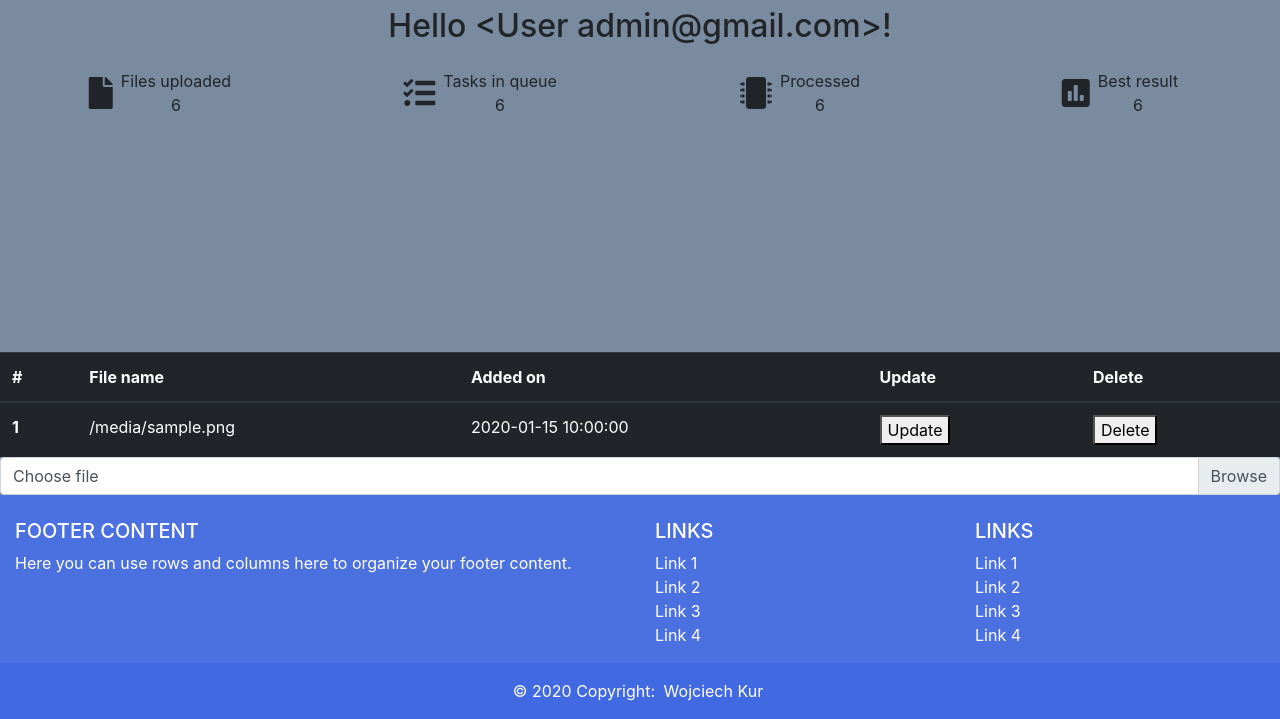
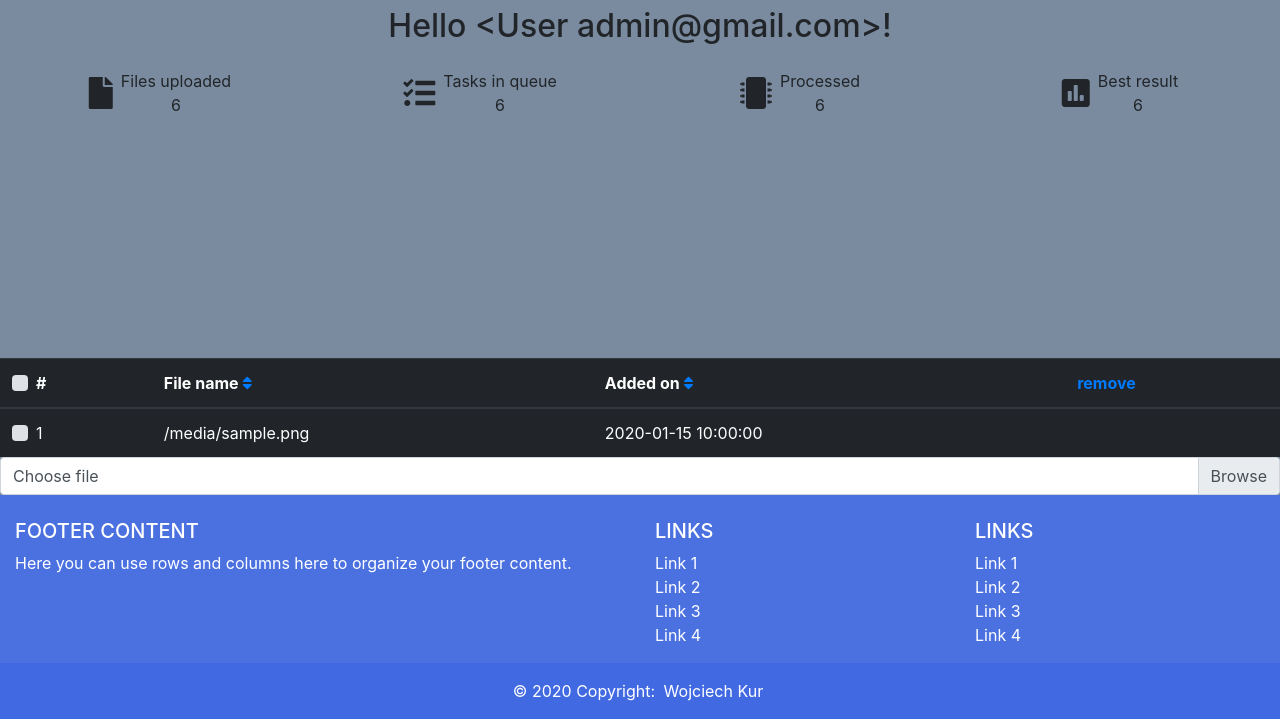
Before and after one commit to kuras120/FlaskApis, a Flask app: template templates/userPanel.html in a window 1280 px wide. Shown: the part 81-800 px from the top of the page. Run offline with Flask 2, Linux system fonts and the light colour scheme; data comes from the database, SQL or seed files in the repository; tables that the repository leaves empty hold one stand-in row (values such as "Sample post"); the template is opened without the code that fills it: values that come from a table or form of the project are taken from there, most other values are stand-ins (such as "Sample title", 1, 10 or a date in 2020); parts of the project's set-up code (start-up, migrations or seed data) failed here and were passed over; some libraries are stand-ins or nearby versions.

Commit message:
Responsive table

```diff
--- a/Config.py
+++ b/Config.py
@@ -9,11 +9,13 @@ from DAL.UserDAO import UserDAO
 
 from Controllers.HomeController import home_controller
 from Controllers.UserController import user_controller
+from Controllers.OperationController import operation_controller
 
 
 def bind_blueprints(app):
     app.register_blueprint(home_controller, url_prefix='/')
-    app.register_blueprint(user_controller, url_prefix='/')
+    app.register_blueprint(user_controller, url_prefix='/account')
+    app.register_blueprint(operation_controller, url_prefix='/account')
 
 
 def init_env():
--- a/Controllers/__init__.py
+++ b/Controllers/__init__.py
@@ -2,3 +2,4 @@ from flask import Blueprint
 
 home_controller = Blueprint('home_controller', __name__)
 user_controller = Blueprint('user_controller', __name__)
+operation_controller = Blueprint('operation_controller', __name__)
--- /dev/null
+++ b/static/javascript/jquery.sortElements.js
@@ -0,0 +1,69 @@
+/**
+ * jQuery.fn.sortElements
+ * --------------
+ * @author James Padolsey (http://james.padolsey.com)
+ * @version 0.11
+ * @updated 18-MAR-2010
+ * --------------
+ * @param Function comparator:
+ *   Exactly the same behaviour as [1,2,3].sort(comparator)
+ *
+ * @param Function getSortable
+ *   A function that should return the element that is
+ *   to be sorted. The comparator will run on the
+ *   current collection, but you may want the actual
+ *   resulting sort to occur on a parent or another
+ *   associated element.
+ *
+ *   E.g. $('td').sortElements(comparator, function(){
+ *      return this.parentNode;
+ *   })
+ *
+ *   The <td>'s parent (<tr>) will be sorted instead
+ *   of the <td> itself.
+ */
+jQuery.fn.sortElements = (function(){
+
+    var sort = [].sort;
+
+    return function(comparator, getSortable) {
+
+        getSortable = getSortable || function(){return this;};
+
+        var placements = this.map(function(){
+
+            var sortElement = getSortable.call(this),
+                parentNode = sortElement.parentNode,
+
+                // Since the element itself will change position, we have
+                // to have some way of storing it's original position in
+                // the DOM. The easiest way is to have a 'flag' node:
+                nextSibling = parentNode.insertBefore(
+                    document.createTextNode(''),
+                    sortElement.nextSibling
+                );
+
+            return function() {
+
+                if (parentNode === this) {
+                    throw new Error(
+                        "You can't sort elements if any one is a descendant of another."
+                    );
+                }
+
+                // Insert before flag:
+                parentNode.insertBefore(this, nextSibling);
+                // Remove flag:
+                parentNode.removeChild(nextSibling);
+
+            };
+
+        });
+
+        return sort.call(this, comparator).each(function(i){
+            placements[i].call(getSortable.call(this));
+        });
+
+    };
+
+})();
--- a/templates/shared/base.html
+++ b/templates/shared/base.html
@@ -17,11 +17,11 @@
     </head>
     <body class="d-flex flex-column">
         <!-- Modal -->
-        <div class="modal fade" id="loginModal" tabindex="-1" role="dialog" aria-labelledby="loginModalTitle" aria-hidden="true">
+        <div class="modal fade" id="login-modal" tabindex="-1" role="dialog" aria-labelledby="login-modal-title" aria-hidden="true">
             <div class="modal-dialog modal-dialog-centered" role="document">
                 <div class="modal-content">
                     <div class="modal-header">
-                        <h5 class="modal-title" id="loginModalTitle">LOG IN</h5>
+                        <h5 class="modal-title" id="login-modal-title">LOG IN</h5>
                         <button type="button" class="close" data-dismiss="modal" aria-label="Close">
                         <span aria-hidden="true">&times;</span>
                         </button>
@@ -38,8 +38,8 @@
                                 <input type="password" name="password" class="form-control" id="password" placeholder="Password" required>
                             </div>
                             <div class="form-group form-check">
-                                <input type="checkbox" class="form-check-input" id="rememberMe">
-                                <label class="form-check-label" for="rememberMe">Remember me</label>
+                                <input type="checkbox" class="form-check-input" id="remember-me">
+                                <label class="form-check-label" for="remember-me">Remember me</label>
                             </div>
                         </div>
                         <div class="modal-footer">
@@ -61,18 +61,18 @@
                 <button class="navbar-toggler" type="button" data-toggle="collapse" data-target="#navbarText" aria-controls="navbarText" aria-expanded="false" aria-label="Toggle navigation">
                     <span class="navbar-toggler-icon"></span>
                 </button>
-                <div class="collapse navbar-collapse" id="navbarText">
+                <div class="collapse navbar-collapse" id="navbar-text">
                     <ul class="navbar-nav ml-auto">
                         {% if session.get('auth_token') %}
                             <li class="nav-item">
                                 <a class="nav-link" href="{{ url_for('user_controller.index') }}">LOGGED AS {{ user }}</a>
                             </li>
                             <li class="nav-item active">
-                                <a class="nav-link" href="{{ url_for('user_controller.logout')}}">SIGN OUT<span class="sr-only">(current)</span></a>
+                                <a class="nav-link" href="{{ url_for('home_controller.logout')}}">SIGN OUT<span class="sr-only">(current)</span></a>
                             </li>
                         {% else %}
                             <li class="nav-item active">
-                                <a class="nav-link" href="#" data-toggle="modal" data-target="#loginModal"> <span>SIGN UP / SIGN IN</span> <span class="sr-only">(current)</span></a>
+                                <a class="nav-link" href="#" data-toggle="modal" data-target="#login-modal"> <span>SIGN UP / SIGN IN</span> <span class="sr-only">(current)</span></a>
                             </li>
                         {% endif %}
                     </ul>
@@ -87,19 +87,19 @@
             {% if session.get('auth_token') %}
             <div id="button-mobile" class="container-fluid d-flex justify-content-center h-100">
                 <h5>
-                    <a href="{{ url_for('user_controller.logout')}}">
+                    <a href="{{ url_for('home_controller.logout')}}">
                         SIGN OUT <span class="sr-only">(current)</span>
                     </a>
                 </h5>
             </div>
             {% else %}
-            <div id="button-mobile" class="container-fluid d-flex justify-content-center h-100" data-toggle="modal" data-target="#loginModal">
+            <div id="button-mobile" class="container-fluid d-flex justify-content-center h-100" data-toggle="modal" data-target="#login-modal">
                 <h5>TAP TO START</h5>
             </div>
             {% endif %}
         </nav>
         <!-- CONTENT -->
-        <div class="container-fluid d-flex flex-column flex-grow-1">
+        <div class="d-flex container-fluid flex-column flex-grow-1">
             {% block content %}{% endblock %}
         </div>
         <!-- FOOTER -->
@@ -160,6 +160,8 @@
 
 
         <!-- Optional JavaScript -->
-        <script src="../static/javascript/MainPageFunctions.js"></script>
+        <script src="../../static/javascript/jquery.sortElements.js"></script>
+        <script src="../../static/javascript/MainPageFunctions.js"></script>
+        <script src="../../static/javascript/EdiTable.js"></script>
     </body>
 </html>
--- a/templates/userPanel.html
+++ b/templates/userPanel.html
@@ -36,40 +36,61 @@
             </div>
         </div>
     </div>
-    <div class="flex-grow-1 row">
+    <div class="row flex-grow-1 py-2" style="min-height: 100px;">
 
     </div>
-    <form action="{{ url_for('user_controller.add_file')}}" method="POST" enctype="multipart/form-data">
-        <div class="row">
+    <div class="d-flex row flex-column pt-2">
+        <form action="{{ url_for('operation_controller.add_file')}}" method="POST" enctype="multipart/form-data">
             <div class="table-responsive">
-                <table class="table table-hover table-dark mb-0">
+                <table id="files-table" class="table table-hover table-dark mb-0">
                     <thead>
                         <tr>
-                            <th scope="col">#</th>
-                            <th scope="col">File name</th>
-                            <th scope="col">Added on</th>
-                            <th scope="col">Update</th>
-                            <th scope="col">Delete</th>
+                            <th id="check-all" scope="col">
+                                <div class="custom-control custom-checkbox">
+                                    <input type="checkbox" class="custom-control-input check" id="custom-check-0">
+                                    <label class="custom-control-label" for="custom-check-0">#</label>
+                                </div>
+                            </th>
+                            <th id="file-name" scope="col">File name<span class="sort">
+                                    <a href="#" class="indigo-text">
+                                        <i class="fas fa-sort" aria-hidden="true"></i>
+                                    </a>
+                                </span>
+                            </th>
+                            <th id="addition-date" scope="col">Added on<span class="sort">
+                                    <a href="#" class="indigo-text">
+                                        <i class="fas fa-sort" aria-hidden="true"></i>
+                                    </a>
+                                </span>
+                            </th>
+                            <th>
+                                <a href="#" onclick="removeElements()">remove</a>
+                            </th>
                         </tr>
                     </thead>
                     <tbody>
                         {% for file in files %}
                         <tr>
-                            <th scope="row">{{ loop.index }}</th>
-                            <td>{{ file.file_name }}</td>
-                            <td>{{ file.added_on }}</td>
-                            <td><button>Update</button></td>
-                            <td><button>Delete</button></td>
+                            <td>
+                                <div class="custom-control custom-checkbox">
+                                    {% set checkId = "custom-check-" + loop.index|string %}
+                                    <input type="checkbox" class="custom-control-input check" id="{{ checkId }}">
+                                    <label class="custom-control-label" for="{{ checkId }}">{{ loop.index }}</label>
+                                </div>
+                            </td>
+                            <td datatype="String" contenteditable="true">{{ file.file_name }}</td>
+                            <td datatype="Date-time">{{ file.added_on }}</td>
+                            <td></td>
                         </tr>
                         {% endfor %}
                     </tbody>
                 </table>
             </div>
             <div class="custom-file">
-                <input type="file" onchange="this.form.submit()" class="custom-file-input" name="fileInput">
-                <label class="custom-file-label" for="inputGroupFile01">Choose file</label>
+                <input type="file" onchange="this.form.submit()" class="custom-file-input" name="file-input">
+                <label class="custom-file-label" for="input-group-file">Choose file</label>
             </div>
-        </div>
-    </form>
+        </form>
+    </div>
 
 {% endblock %}
```
Also changed, not shown: Controllers/HomeController.py (+9 -2 lines), Controllers/OperationController.py (added, +33 -0 lines), Controllers/UserController.py (+17 -28 lines), static/javascript/EdiTable.js (added, +43 -0 lines), static/javascript/MainPageFunctions.js (line endings or trailing spaces).
